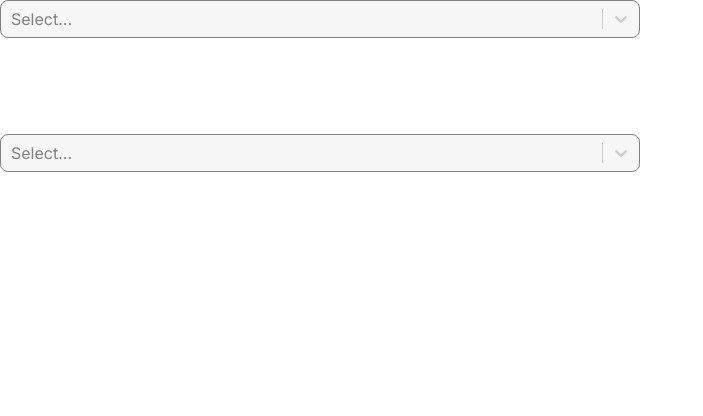
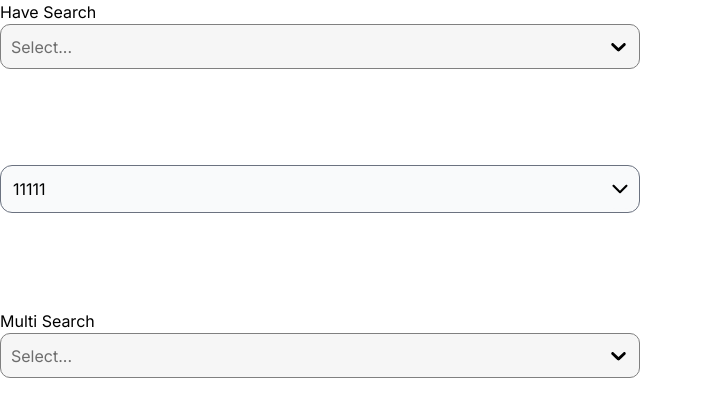
Before and after one commit to bank188950/testapi, a Next.js app: page /selectcustom in a window 1280 px wide. Shown: the top 416 px of the page, without its empty margins (0-703 px from the left). Built offline with nearby package versions, Linux system fonts and the light colour scheme.

Commit message:
select custom

```diff
--- a/package.json
+++ b/package.json
@@ -22,6 +22,7 @@
     "react-dom": "^18",
     "react-dropzone": "^14.2.3",
     "react-hook-form": "^7.50.1",
+    "react-icons": "^5.0.1",
     "react-infinite-scroll-component": "^6.1.0",
     "react-intersection-observer": "^9.8.0",
     "react-select": "^5.8.0",
--- a/src/app/selectcustom/page.tsx
+++ b/src/app/selectcustom/page.tsx
@@ -1,7 +1,8 @@
 "use client";
 
 import dynamic from "next/dynamic";
-import Select, { StylesConfig } from "react-select";
+import Select, { StylesConfig, components } from "react-select";
+import { IoIosArrowDown } from "react-icons/io";
 
 type ColourOption = {
   readonly value: string;
@@ -26,43 +27,122 @@ const customStyles: StylesConfig<ColourOption> = {
   control: (baseStyles, state) => ({
     ...baseStyles,
     backgroundColor: "#f6f6f6",
-    borderRadius: 8,
+    borderRadius: "10px",
     boxShadow: "none",
-    borderColor: state.isFocused ? "blue !important" : "gray !important",
+    borderColor: state.isFocused ? "#1a93de" : "gray",
+    "&:hover": {
+      borderColor: "gray",
+    },
+    height: "45px",
+  }),
+  input: (baseStyles, state) => ({
+    ...baseStyles,
+    color: "black",
   }),
   option: (baseStyles, state) => ({
     ...baseStyles,
-    backgroundColor: state.isFocused ? "pink !important" : "",
-    color: state.isFocused ? "#333333" : "#FFFFFF",
+    backgroundColor: state.isFocused ? "#57a0ff" : "",
+    "&:active": {
+      color: "#ffffff",
+      backgroundColor: "#57a0ff",
+    },
+    color: state.isFocused ? "#ffffff" : "#000000",
+    borderRadius: "6px",
   }),
   menu: (baseStyles) => ({
     ...baseStyles,
-    backgroundColor: "brown",
+    padding: "6px",
+    backgroundColor: "#e2e2e2",
+    border: "#bababa",
+    borderRadius: "6px",
+  }),
+  placeholder: (baseStyles) => ({
+    ...baseStyles,
+    fontSize: "1em",
+    color: "#6d6d6d",
+    fontWeight: 400,
+  }),
+  indicatorSeparator: (baseStyles) => ({
+    ...baseStyles,
+    opacity: 0,
+  }),
+  dropdownIndicator: (baseStyles) => ({
+    ...baseStyles,
+    color: "black",
+    "&:hover": {
+      color: "black",
+    },
+    "&>svg": {
+      width: "25px",
+      height: "25px",
+    },
+  }),
+  noOptionsMessage: (baseStyles) => ({
+    ...baseStyles,
+    color: "black",
   }),
 };
 
 export default function Blog() {
   return (
     <>
+      <h3>Have Search</h3>
       <div className="w-1/2">
         <Select
+          id="box1"
           instanceId={`search`}
           options={colourOptions}
           styles={customStyles}
-          id="box1"
+          components={{
+            Input: (props) => (
+              <components.Input {...props} aria-activedescendant={undefined} />
+            ),
+          }}
         />
       </div>
       <br />
       <br />
       <br />
       <br />
+      <div className="relative w-1/2">
+        <div className="absolute right-1 top-1 w-8 bottom-1 bg-gray-50 rounded-xl">
+          <IoIosArrowDown
+            color="black"
+            size={23}
+            className="absolute left-1/2 top-1/2 -translate-x-1/2 -translate-y-1/2"
+          />
+        </div>
+        <select className="rounded-xl bg-gray-50 w-full px-2 py-3 outline-none border-solid border border-gray-500 focus:border-blue-500 ">
+          <option>11111</option>
+          <option>22222</option>
+        </select>
+      </div>
+
+      <br />
+      <br />
+      <br />
+      <br />
+      <h3>Multi Search</h3>
       <div className="w-1/2">
-        <Select
-          instanceId={`search`}
-          options={colourOptions}
-          styles={customStyles}
-          id="box1"
-        />
+        <label>
+          <Select
+            id="box2"
+            instanceId={`search`}
+            options={colourOptions}
+            styles={customStyles}
+            components={{
+              Input: (props) => (
+                <components.Input
+                  {...props}
+                  aria-activedescendant={undefined}
+                />
+              ),
+            }}
+            isMulti={true}
+            // isSearchable={false}
+            // isDisabled={true}
+          />
+        </label>
       </div>
     </>
   );
```
Also changed, not shown: 1 other file (tests, documents, lock files or other folders).
